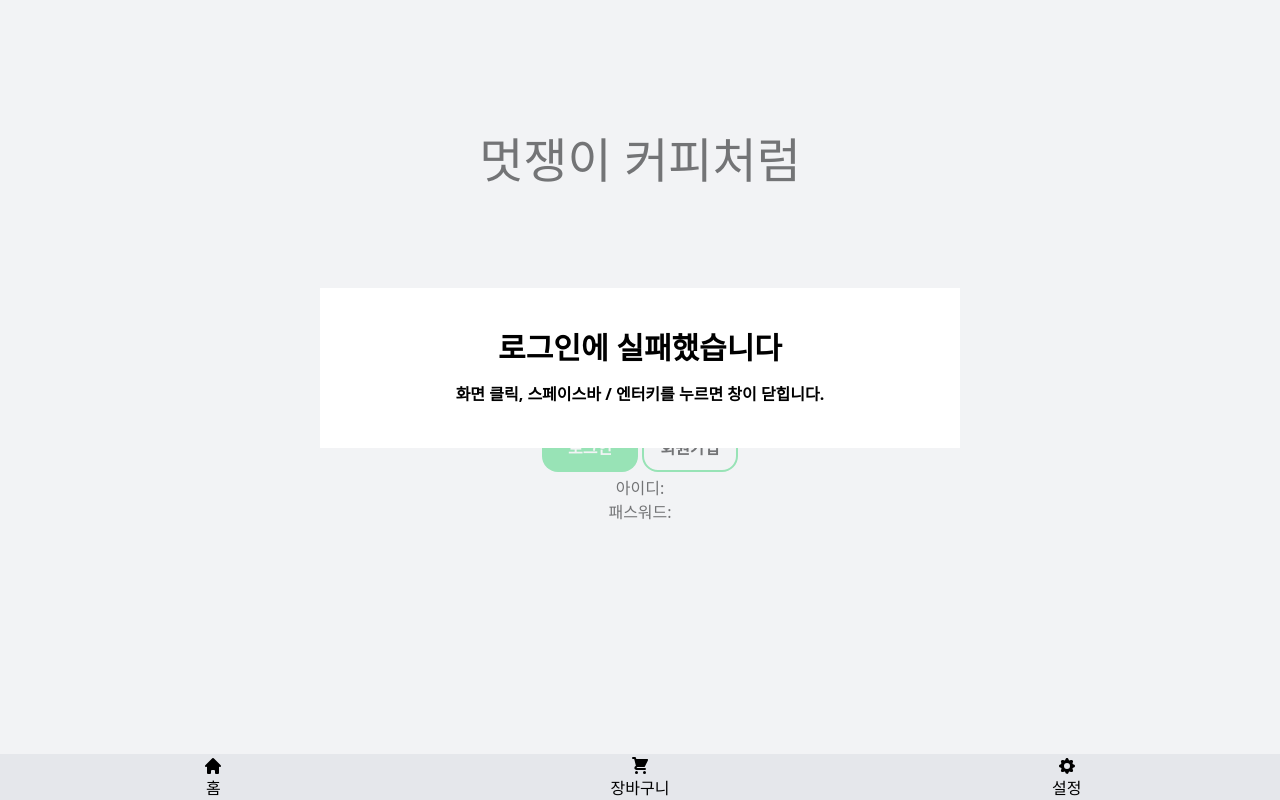
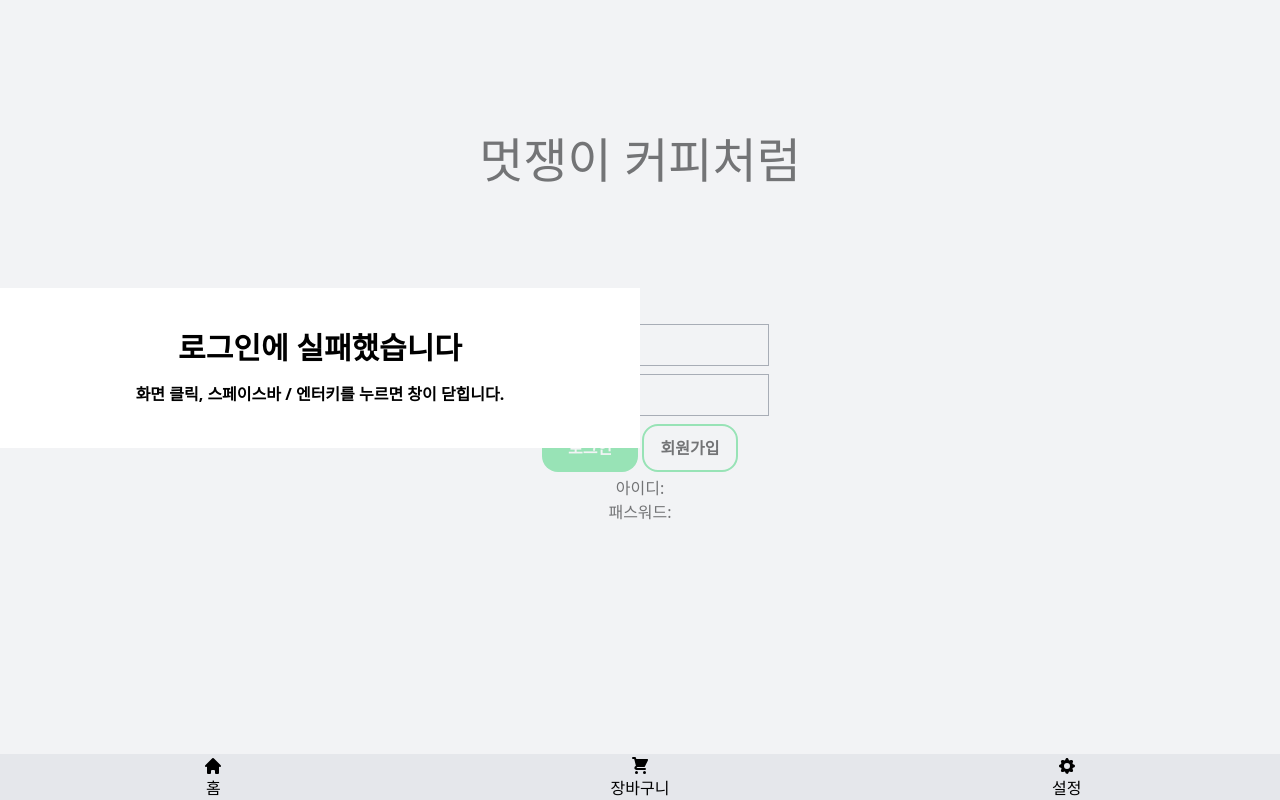
Before and after one commit to StolenMoments/starbucks-clone-vue, a Vue app: page /product in a window 1280 px wide. Both pictures are taken after a click on the button "로그인". Built offline with nearby package versions, Linux system fonts and the light colour scheme; no server answers.

Commit message:
refactor(LoginForm) : 로그인 실패 모달 분리

```diff
--- a/src/components/Login/LoginForm.vue
+++ b/src/components/Login/LoginForm.vue
@@ -34,23 +34,18 @@
       <span data-test="show-password">{{ password }}</span>
     </section>
   </form>
-  <section v-if="isLoginFail" class="flex items-center justify-center">
-    <section class="ModalBlock" @click="toggleModal" @keydown="toggleModal">
-    </section>
-    <section class="ModalContent">
-      <div class="text-3xl font-bold">로그인에 실패했습니다</div>
-      <div class="mt-4 text-md font-bold">화면 클릭, 스페이스바 / 엔터키를 누르면 창이 닫힙니다.</div>
-    </section>
-  </section>
+  <LoginFailModal v-if="isLoginFail" v-on:onToggleModal="toggleModal"/>
 </template>
 
 <script>
 import RepositoryFactory from '@/components/Client/RepositoryFactory';
+import LoginFailModal from '@/components/Modal/LoginFailModal.vue';
 
 const userRepository = RepositoryFactory.get('user');
 
 export default {
   name: 'LoginForm',
+  components: { LoginFailModal },
   data() {
     return {
       username: '',
@@ -93,20 +88,4 @@ export default {
   @apply h-12 w-24 border-green-400 border-2 ml-1 px-4 py-2 mt-1 mb-1 font-bold rounded-2xl
   hover:bg-green-200
 }
-
-.ModalBlock {
-  @apply fixed h-full w-full flex justify-center items-center top-0 bg-gray-200 opacity-50 z-0
-}
-
-.ModalContent {
-  @apply absolute inline-block top-72 h-1/5 w-1/2 flex flex-col justify-center
-  items-center z-50 bg-white text-center
-}
-
-@media (max-width: 770px) {
-  .ModalContent {
-    @apply w-full
-  }
-}
-
 </style>
--- /dev/null
+++ b/src/components/Modal/LoginFailModal.vue
@@ -0,0 +1,33 @@
+<template>
+  <section @click="this.$emit('onToggleModal')" @keydown="this.$emit('onToggleModal')">
+    <section class="ModalBlock">
+    </section>
+    <section class="ModalContent">
+      <div class="text-3xl font-bold">로그인에 실패했습니다</div>
+      <div class="mt-4 text-md font-bold">화면 클릭, 스페이스바 / 엔터키를 누르면 창이 닫힙니다.</div>
+    </section>
+  </section>
+</template>
+
+<script>
+export default {
+  name: 'LoginFailModal',
+};
+</script>
+
+<style scoped>
+.ModalBlock {
+  @apply fixed h-full w-full flex justify-center items-center top-0 bg-gray-200 opacity-50
+}
+
+.ModalContent {
+  @apply absolute inline-block top-72 h-1/5 w-1/2 flex flex-col justify-center
+  items-center bg-white text-center
+}
+
+@media (max-width: 770px) {
+  .ModalContent {
+    @apply w-full
+  }
+}
+</style>
```
